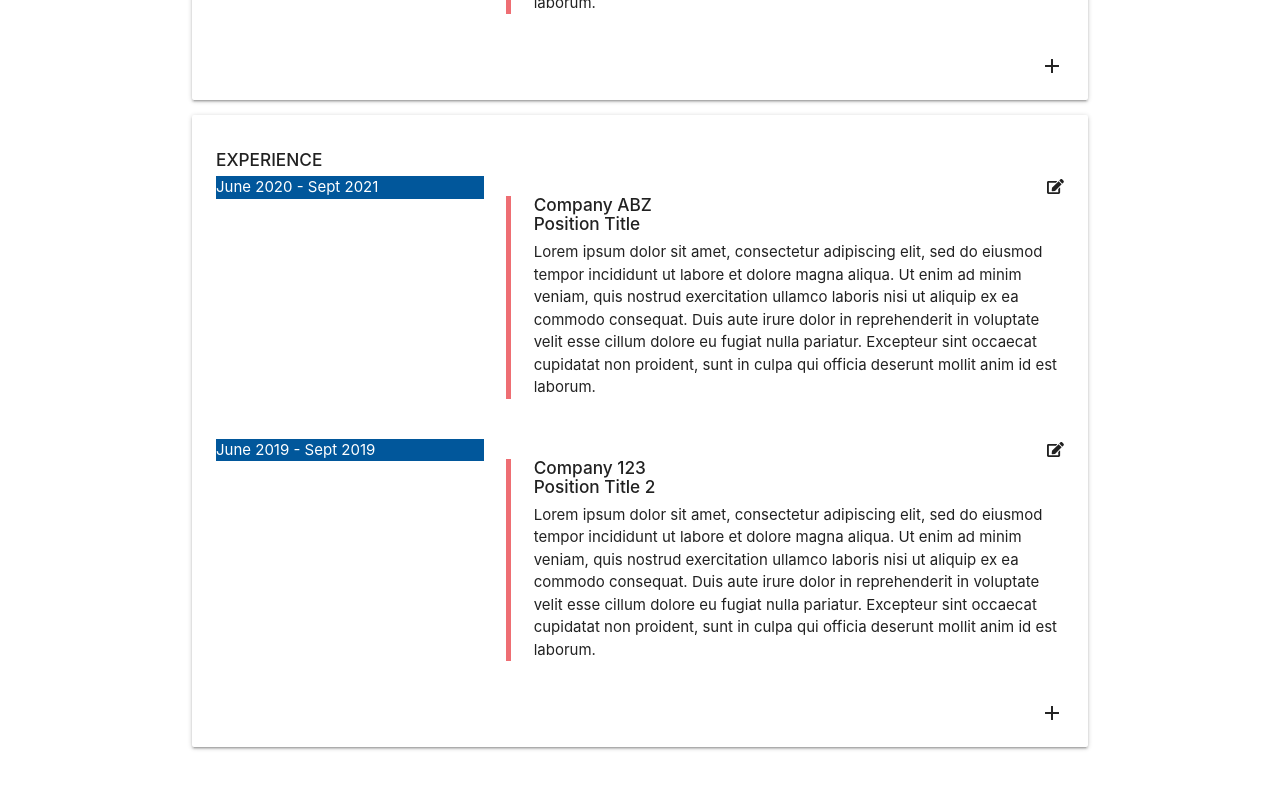
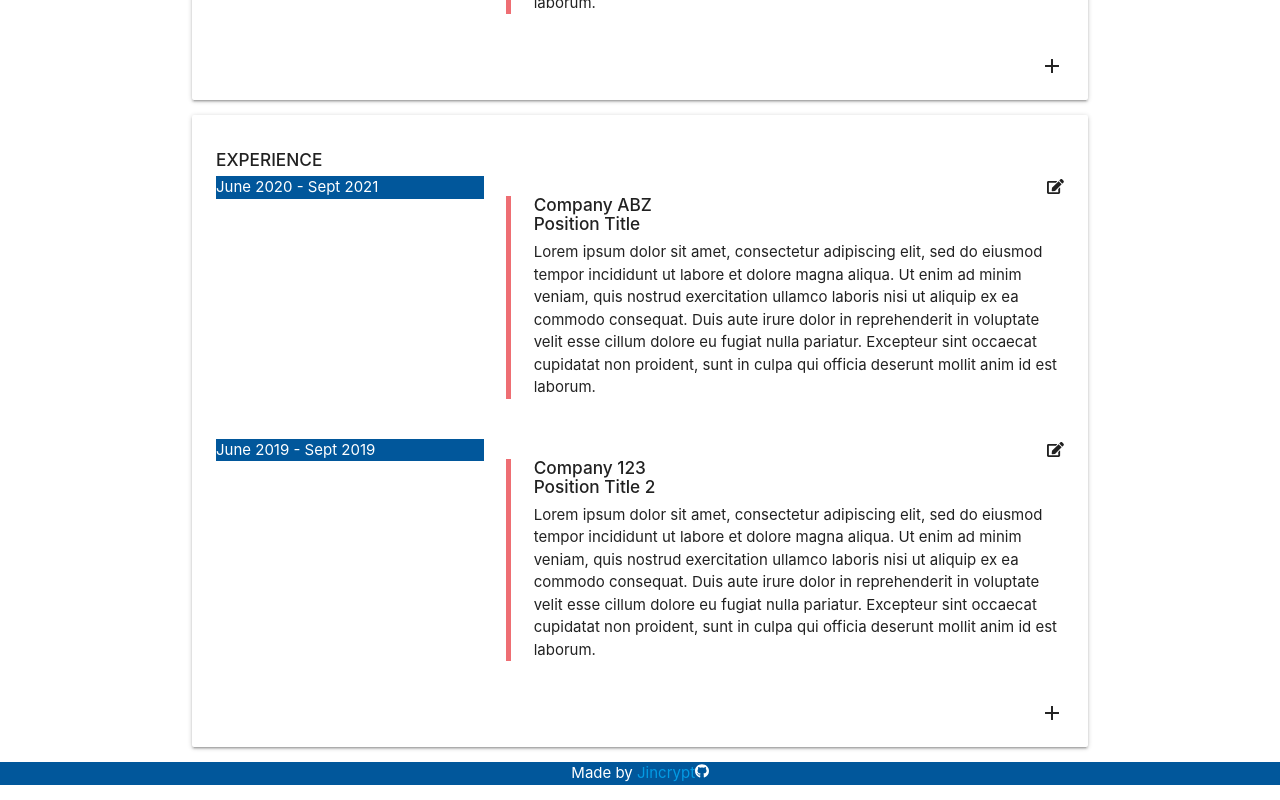
Before and after one commit to jincrypt/TOP-cv-project, a React (Create React App) app: page / in a window 1280 px wide. Shown: the part 769-1569 px from the top of the page. Before the commit the page ends 1531 px from the top, so only its background shows below. Built offline with nearby package versions, Linux system fonts and the light colour scheme.

Commit message:
Added footer to link to github

```diff
--- /dev/null
+++ b/src/components/Footer.js
@@ -0,0 +1,22 @@
+import React, { Component } from 'react';
+import GithubSVG from './Images/github-white.svg';
+
+export default class Footer extends Component {
+    render() {
+        return (
+            <footer>
+                <div className="footer-copyright">
+                    <div className="light-blue darken-4 center">
+                        <p className="white-text">
+                            {"Made by "}
+                            <a href="https://github.com/jincrypt/TOP-cv-project">
+                                {"Jincrypt"}
+                                <img height="14px" src={GithubSVG} alt="" />
+                            </a>
+                        </p>
+                    </div>
+                </div>
+            </footer>
+        )
+    }
+}
--- a/src/components/Home.js
+++ b/src/components/Home.js
@@ -6,6 +6,7 @@ import About from './About';
 import AboutInput from './AboutInput';
 import Experience from './Experience';
 import Education from './Education';
+import Footer from './Footer'
 import M from 'materialize-css';
 
 export default class Home extends Component {
@@ -51,6 +52,7 @@ export default class Home extends Component {
                             <Experience onLoad={this.textareaAutoResize} />
                         </div>
                 </div>
+                <Footer />
             </section>
             </>
         )
```
Also changed, not shown: package.json (+8 -2 lines), public/manifest.json, src/components/Images/github-white.svg (added), 1 other file (tests, documents, lock files or other folders).
